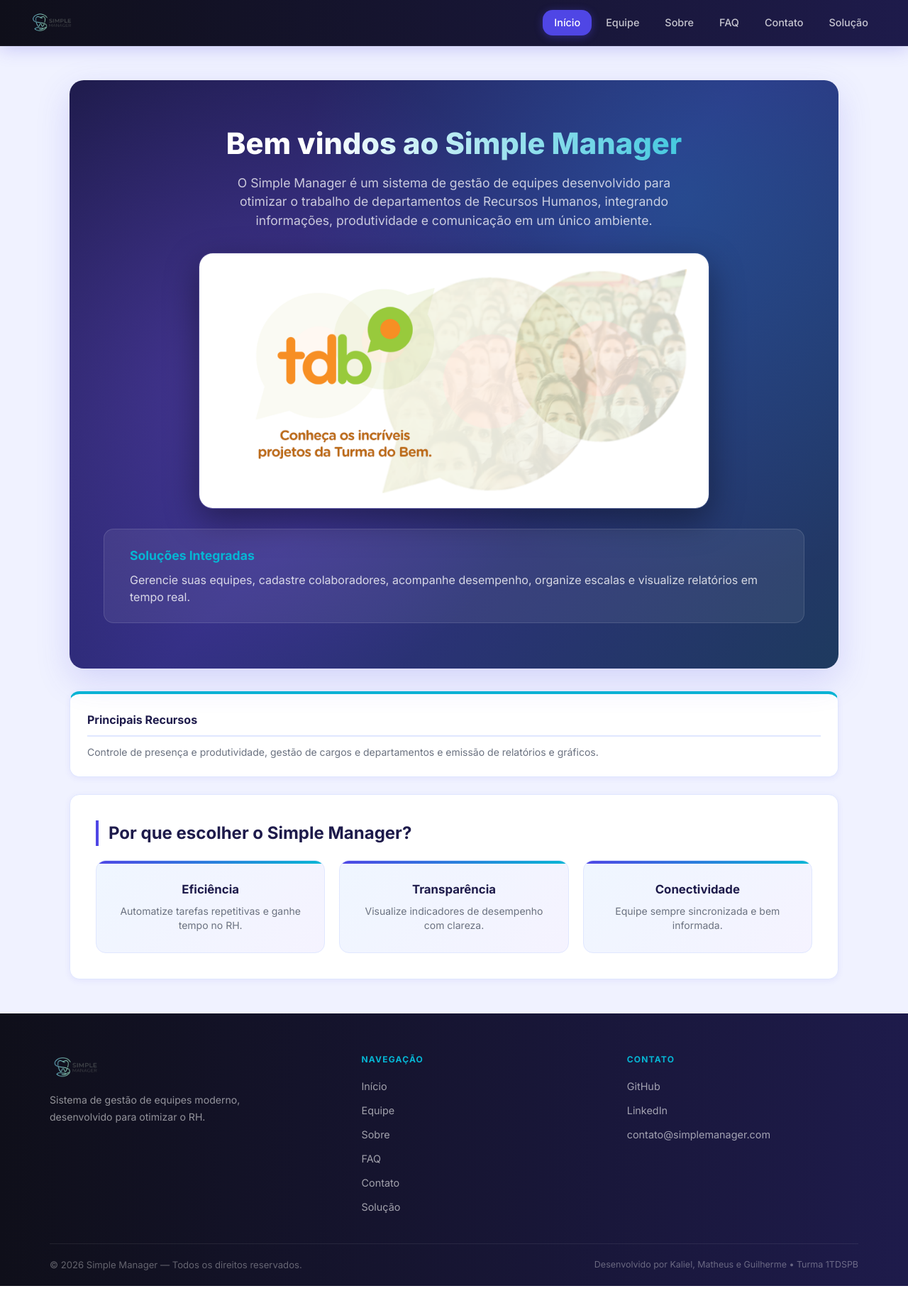
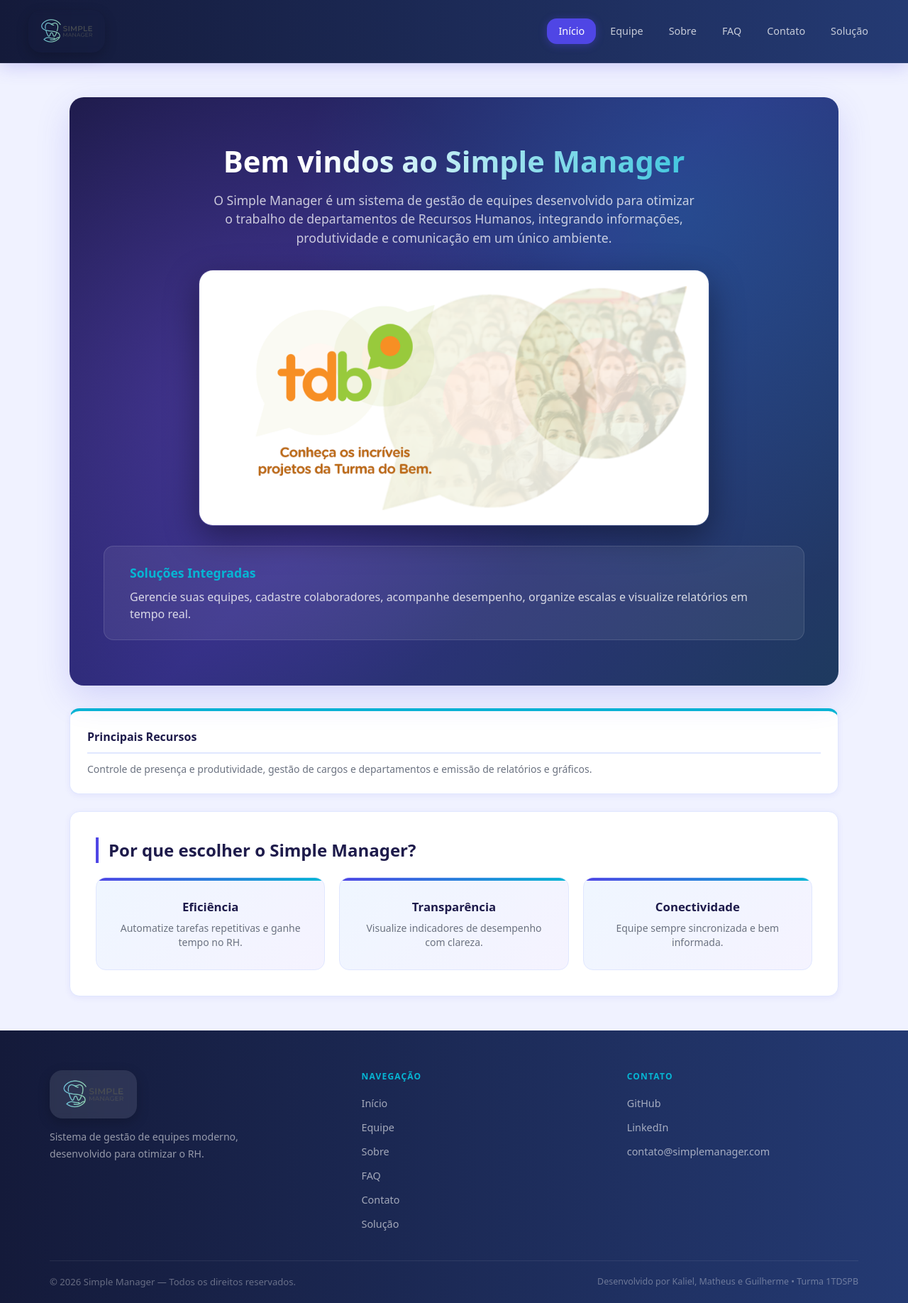
Before and after one commit to If-Kaliel/challenge, a React (Vite) app: page / in a window 1280 px wide. Shown: the whole page at 71% size. Before the commit the page ends 1812 px from the top, so only its background shows below. Built offline with nearby package versions, Linux system fonts and the light colour scheme.

Commit message:
feat: atualizar estilos do cabeçalho e rodapé, incluindo melhorias no layout e na paleta de cores para tornar mais visivel a marca da logo.

```diff
--- a/src/components/Footer.tsx
+++ b/src/components/Footer.tsx
@@ -21,11 +21,13 @@
 
         {/* Brand */}
         <div className="flex-[1.2] min-w-[180px]">
-          <img
-            src={logoTexto}
-            alt="Simple Manager"
-            className="h-10 w-auto mb-3.5"
-          />
+          <div className="inline-flex bg-white/10 rounded-xl px-2.5 py-1.5 mb-3.5 shadow-[0_6px_18px_rgba(0,0,0,0.2)] backdrop-blur-sm">
+            <img
+              src={logoTexto}
+              alt="Simple Manager"
+              className="h-12 md:h-14 w-auto"
+            />
+          </div>
           <p className="text-[0.88rem] leading-[1.7] text-white/55">
             Sistema de gestão de equipes moderno,<br />
             desenvolvido para otimizar o RH.
--- a/src/components/Header.tsx
+++ b/src/components/Header.tsx
@@ -19,11 +19,13 @@
     <header className="bg-header-gradient sticky top-0 z-[100] flex items-center justify-between px-6 md:px-10 py-3.5 shadow-[0_4px_24px_rgba(79,70,229,0.25)] border-b border-white/[0.06] min-h-[60px]">
 
       {/* Brand / Logo */}
-      <img
-        src={logoTexto}
-        alt="Simple Manager"
-        className="h-9 w-auto shrink-0 select-none"
-      />
+      <div className="bg-white/12 rounded-xl px-2.5 py-1.5 shadow-[0_6px_18px_rgba(0,0,0,0.2)] backdrop-blur-sm">
+        <img
+          src={logoTexto}
+          alt="Simple Manager"
+          className="h-11 md:h-12 w-auto shrink-0 select-none"
+        />
+      </div>
 
       {/* Hamburger — visível abaixo de 992px (desktop) */}
       <button
--- a/src/index.css
+++ b/src/index.css
@@ -13,7 +13,7 @@
   --primary-dark: #3730a3;
   --accent:       #06b6d4;
   --accent2:      #8b5cf6;
-  --bg:           #f0f2ff;
+  --bg:           #eaf1ff;
   --surface:      #ffffff;
   --dark:         #0f0f1a;
   --text:         #1e1b4b;
--- a/tailwind.config.js
+++ b/tailwind.config.js
@@ -31,10 +31,10 @@
         muted:  '#6b7280',
       },
       fontFamily: {
-        sans: ['Inter', 'Segoe UI', 'sans-serif'],
+            'header-gradient':  'linear-gradient(90deg, #141a3a 0%, #243a73 100%)',
       },
       borderRadius: {
-        sm:    '8px',
+            'footer-gradient':  'linear-gradient(90deg, #141a3a 0%, #243a73 100%)',
         md:    '10px',
         lg:    '14px',
         xl:    '18px',
@@ -48,10 +48,10 @@
       },
       backgroundImage: {
         'hero-gradient':    'linear-gradient(135deg, #1e1b4b 0%, #312e81 50%, #1e3a5f 100%)',
-        'header-gradient':  'linear-gradient(90deg, #0f0f1a 0%, #1e1b4b 100%)',
+        'header-gradient':  'linear-gradient(90deg, #141a3a 0%, #243a73 100%)',
         'btn-gradient':     'linear-gradient(135deg, #4f46e5 0%, #8b5cf6 100%)',
         'feature-gradient': 'linear-gradient(135deg, #eff6ff 0%, #f5f3ff 100%)',
-        'footer-gradient':  'linear-gradient(90deg, #0f0f1a 0%, #1e1b4b 100%)',
+        'footer-gradient':  'linear-gradient(90deg, #141a3a 0%, #243a73 100%)',
       },
     },
   },
```
